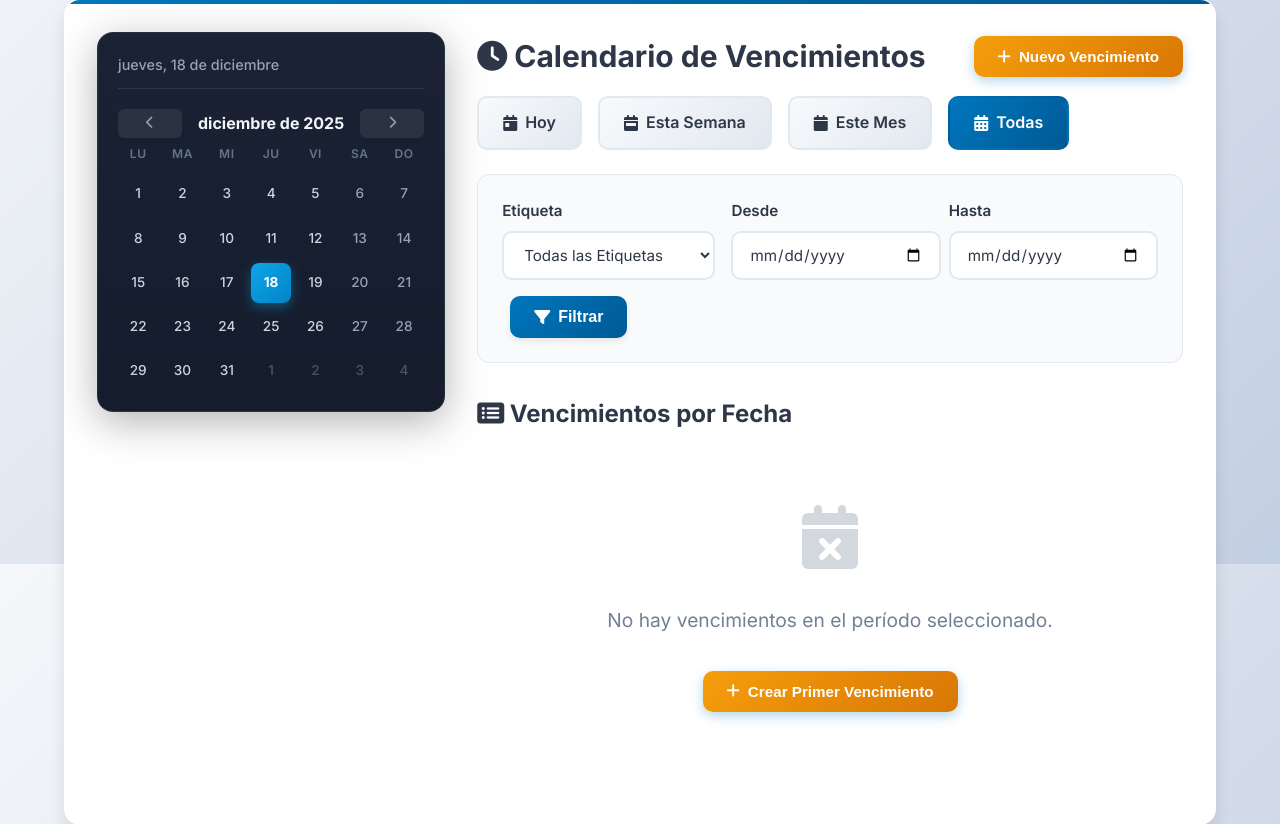
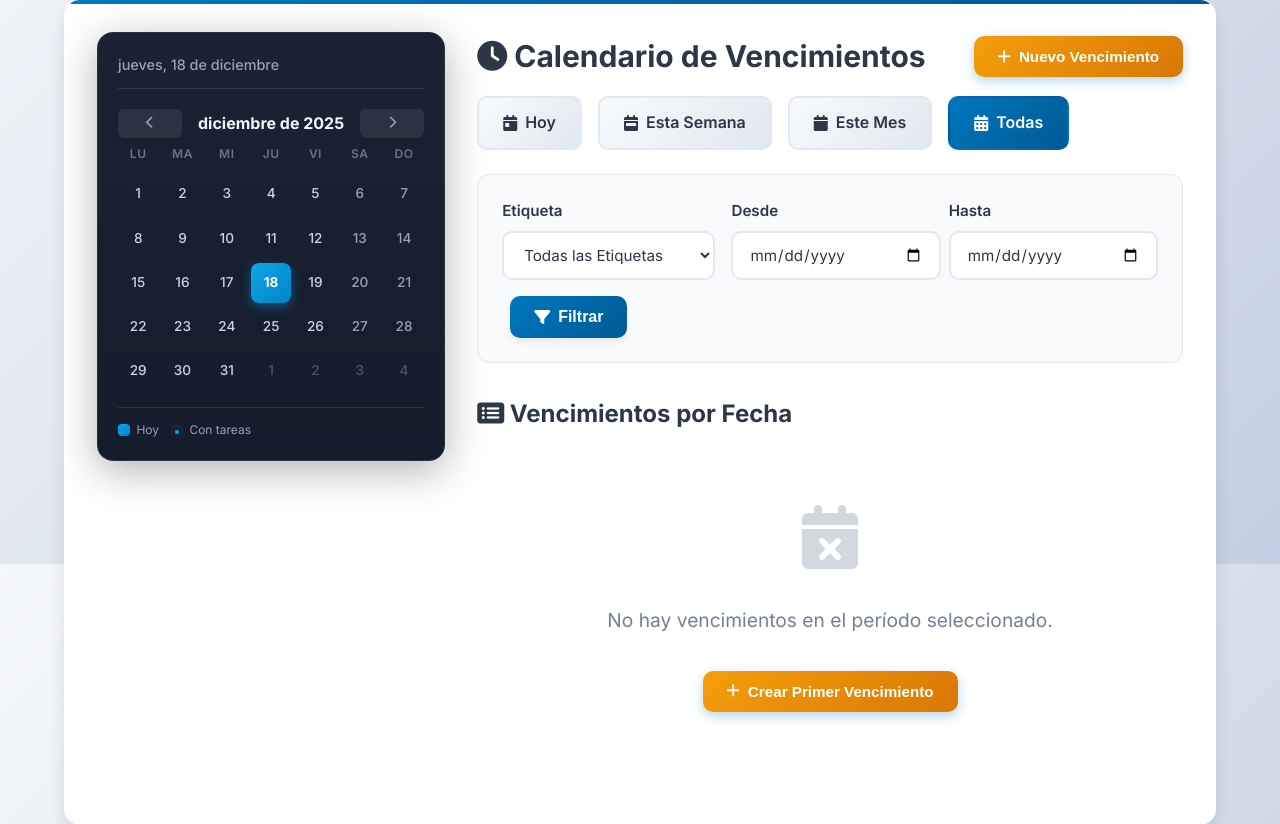
Before and after one commit to OctavioGalvan5/tareas-federal, a Flask app: page /expirations in a window 1280 px wide. Shown: the part 236-1060 px from the top of the page. Run offline with Flask 3, Linux system fonts and the light colour scheme; a user stored in the database is signed in; data comes from the database, SQL or seed files in the repository; data that the repository does not hold is empty.

Commit message:
se modifico el calendario

```diff
--- a/static/calendar_widget.css
+++ b/static/calendar_widget.css
@@ -143,6 +143,73 @@
     color: #94a3b8;
 }
 
+/* Filter range styling */
+.calendar-widget-day.in-filter-range:not(.today) {
+    background: rgba(16, 185, 129, 0.15);
+    color: #10b981;
+}
+
+.calendar-widget-day.filter-start:not(.today),
+.calendar-widget-day.filter-end:not(.today) {
+    background: linear-gradient(135deg, #10b981 0%, #059669 100%);
+    color: white;
+    font-weight: 700;
+    box-shadow: 0 2px 8px rgba(16, 185, 129, 0.3);
+}
+
+.calendar-widget-day.filter-start.filter-end:not(.today) {
+    background: linear-gradient(135deg, #10b981 0%, #059669 100%);
+}
+
+/* Calendar legend */
+.calendar-widget-legend {
+    display: flex;
+    flex-wrap: wrap;
+    gap: 0.75rem;
+    margin-top: 1rem;
+    padding-top: 0.75rem;
+    border-top: 1px solid rgba(255, 255, 255, 0.1);
+    font-size: 0.75rem;
+}
+
+.legend-item {
+    display: flex;
+    align-items: center;
+    gap: 0.4rem;
+    color: #94a3b8;
+}
+
+.legend-dot {
+    width: 12px;
+    height: 12px;
+    border-radius: 4px;
+}
+
+.legend-dot.today {
+    background: linear-gradient(135deg, #0ea5e9 0%, #0284c7 100%);
+}
+
+.legend-dot.filter-range {
+    background: linear-gradient(135deg, #10b981 0%, #059669 100%);
+}
+
+.legend-dot.has-event {
+    background: #1a2234;
+    position: relative;
+}
+
+.legend-dot.has-event::after {
+    content: '';
+    position: absolute;
+    width: 4px;
+    height: 4px;
+    background: #0ea5e9;
+    border-radius: 50%;
+    bottom: 2px;
+    left: 50%;
+    transform: translateX(-50%);
+}
+
 /* Calendar widget expand on mobile */
 @media (max-width: 768px) {
     .calendar-widget {
--- a/static/calendar_widget.js
+++ b/static/calendar_widget.js
@@ -17,6 +17,10 @@ class CalendarWidget {
         this.onDateSelect = options.onDateSelect || null;
         this.baseUrl = options.baseUrl || '';
         this.urlParams = options.urlParams || {};
+
+        // Filter date range
+        this.filterStartDate = options.filterStartDate || null; // 'YYYY-MM-DD'
+        this.filterEndDate = options.filterEndDate || null; // 'YYYY-MM-DD'
 
         // Spanish month names
         this.monthNames = [
@@ -91,9 +95,17 @@ class CalendarWidget {
             const hasEvent = this.eventDates.includes(dateStr);
             const isSelected = this.selectedDate === dateStr;
 
+            // Check filter range
+            const isFilterStart = this.filterStartDate === dateStr;
+            const isFilterEnd = this.filterEndDate === dateStr;
+            const isInFilterRange = this.isInFilterRange(dateStr);
+
             let classes = ['calendar-widget-day'];
             if (isToday) classes.push('today');
             if (isWeekend) classes.push('weekend');
+            if (isFilterStart) classes.push('filter-start');
+            if (isFilterEnd) classes.push('filter-end');
+            if (isInFilterRange && !isFilterStart && !isFilterEnd) classes.push('in-filter-range');
             if (isSelected && !isToday) classes.push('selected');
 
             const eventDot = hasEvent ? '<span class="event-dot"></span>' : '';
@@ -115,6 +127,9 @@ class CalendarWidget {
         }
 
         html += '</div>';
+
+        // Add legend
+        html += this.renderLegend();
 
         this.container.innerHTML = html;
     }
@@ -184,6 +199,44 @@ class CalendarWidget {
     }
 
     /**
+     * Check if date is within filter range
+     */
+    isInFilterRange(dateStr) {
+        if (!this.filterStartDate || !this.filterEndDate) return false;
+        return dateStr >= this.filterStartDate && dateStr <= this.filterEndDate;
+    }
+
+    /**
+     * Render the legend
+     */
+    renderLegend() {
+        let legendItems = `
+            <div class="legend-item">
+                <span class="legend-dot today"></span>
+                <span>Hoy</span>
+            </div>
+        `;
+
+        if (this.filterStartDate || this.filterEndDate) {
+            legendItems += `
+                <div class="legend-item">
+                    <span class="legend-dot filter-range"></span>
+                    <span>Filtro</span>
+                </div>
+            `;
+        }
+
+        legendItems += `
+            <div class="legend-item">
+                <span class="legend-dot has-event"></span>
+                <span>Con tareas</span>
+            </div>
+        `;
+
+        return `<div class="calendar-widget-legend">${legendItems}</div>`;
+    }
+
+    /**
      * Get Spanish day name
      */
     getDayName(date) {
@@ -206,13 +259,18 @@ let calendarWidget = null;
 /**
  * Initialize the calendar widget
  * @param {string} containerId - ID of the container element
- * @param {Array} eventDates - Array of date strings 'YYYY-MM-DD' that have events
- * @param {Function} onDateSelect - Optional callback when a date is selected
+ * @param {Object} options - Configuration options
+ * @param {Array} options.eventDates - Array of date strings 'YYYY-MM-DD' that have events
+ * @param {string} options.filterStartDate - Start date of current filter 'YYYY-MM-DD'
+ * @param {string} options.filterEndDate - End date of current filter 'YYYY-MM-DD'
+ * @param {Function} options.onDateSelect - Optional callback when a date is selected
  */
-function initCalendarWidget(containerId, eventDates = [], onDateSelect = null) {
+function initCalendarWidget(containerId, options = {}) {
     calendarWidget = new CalendarWidget(containerId, {
-        eventDates: eventDates,
-        onDateSelect: onDateSelect
+        eventDates: options.eventDates || [],
+        filterStartDate: options.filterStartDate || null,
+        filterEndDate: options.filterEndDate || null,
+        onDateSelect: options.onDateSelect || null
     });
     return calendarWidget;
 }
--- a/templates/expiration_calendar.html
+++ b/templates/expiration_calendar.html
@@ -811,7 +811,14 @@
     document.addEventListener('DOMContentLoaded', function () {
         const eventDates = {{ event_dates | tojson
     }};
-    initCalendarWidget('calendarWidget', eventDates);
+    const filterStartDate = '{{ request.args.get("start_date", "") }}';
+    const filterEndDate = '{{ request.args.get("end_date", "") }}';
+
+    initCalendarWidget('calendarWidget', {
+        eventDates: eventDates,
+        filterStartDate: filterStartDate || null,
+        filterEndDate: filterEndDate || null
+    });
     });
 </script>
 {% endblock %}
```
Also changed, not shown: templates/calendar.html (+9 -2 lines).
